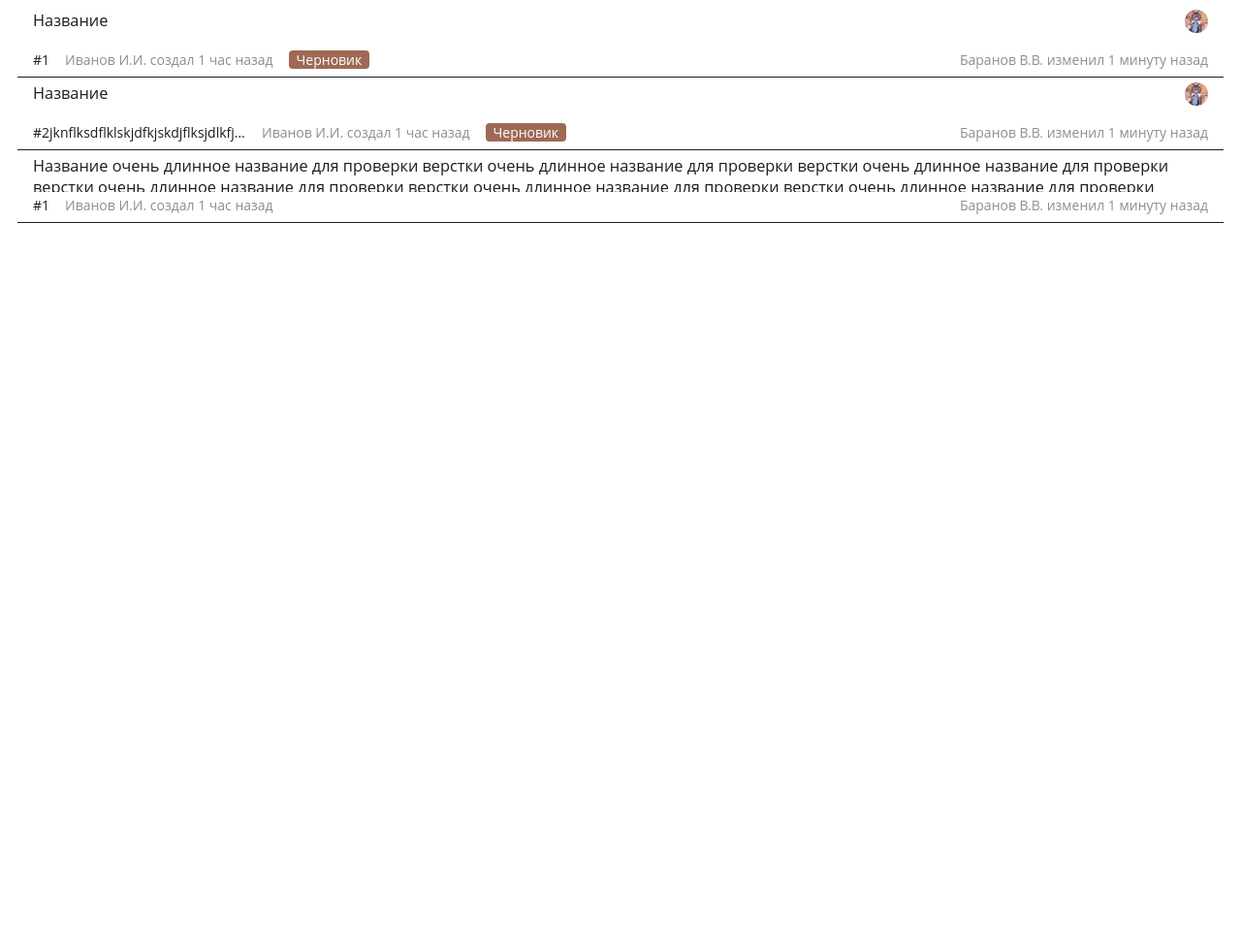
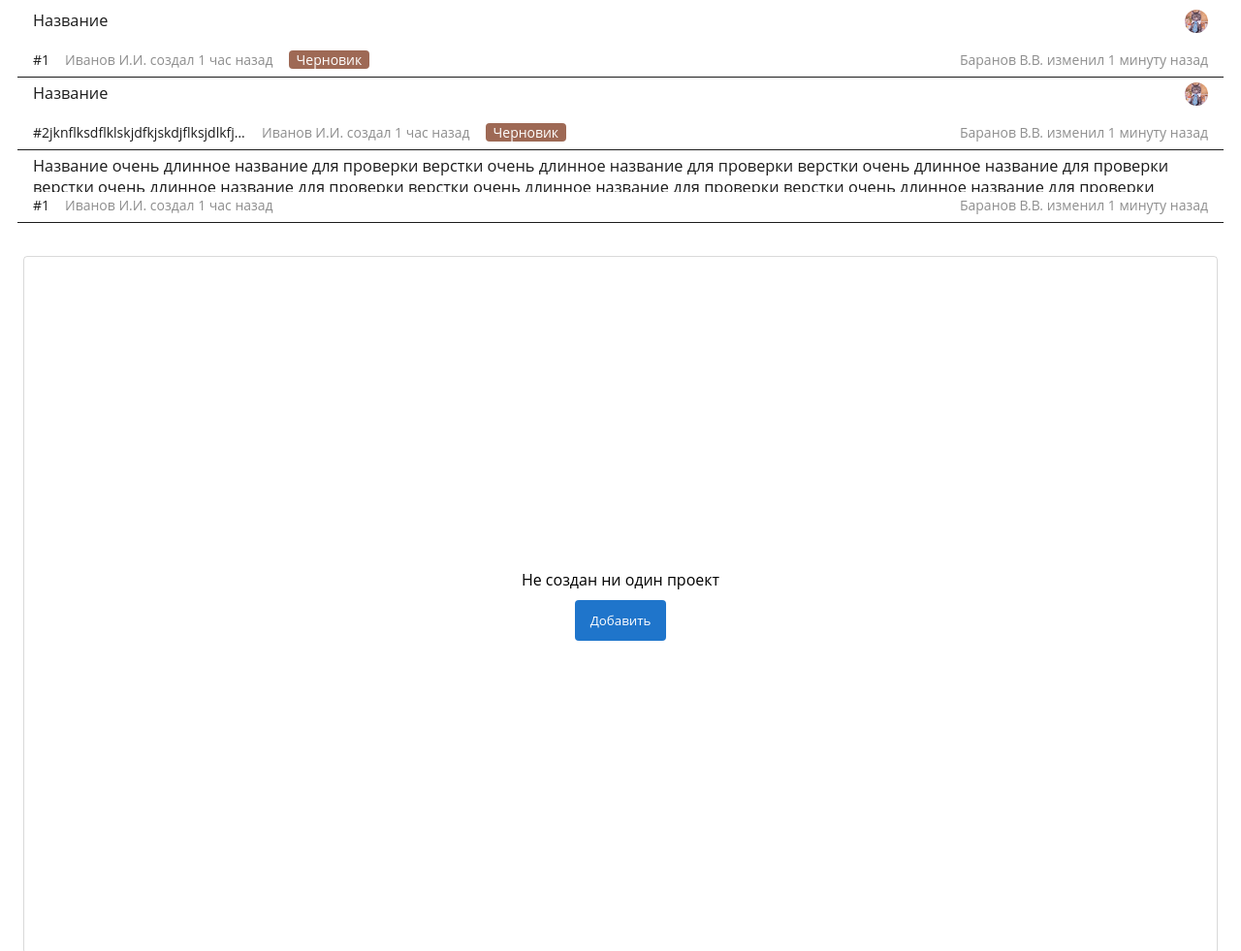
Before and after one commit to veryGoodOffDev/lesson2, a website built with webpack: page src/index.html in a window 1280 px wide. Shown: the top 981 px of the page at 97% size. Before the commit the page ends 800 px from the top, so only its background shows below. Built offline with nearby package versions, Linux system fonts and the light colour scheme.

Commit message:
add component emptyPage

```diff
--- a/src/components/EmptyPage/index.js
+++ b/src/components/EmptyPage/index.js
@@ -1 +1,21 @@
 import './style.scss';
+
+export const createEmptyPage = (text) => {
+    const noTasksContainer = document.createElement('div'),
+          noTasksInner = document.createElement('div'),
+          noTasksTitle = document.createElement('p'),
+          noTasksBtn = document.createElement('button');
+
+          noTasksContainer.className = 'no-tasks__page'
+          noTasksInner.className = 'no-tasks__page-inner'
+          noTasksTitle.className = 'no-tasks__title'
+
+          noTasksTitle.textContent = text
+          noTasksBtn.className = 'no-tasks__btn'
+          noTasksBtn.textContent = 'Добавить'
+
+          noTasksContainer.append(noTasksInner)
+          noTasksInner.append(noTasksTitle, noTasksBtn)
+
+          return noTasksContainer
+}
--- a/src/components/EmptyPage/style.scss
+++ b/src/components/EmptyPage/style.scss
@@ -0,0 +1,28 @@
+@import '@/scss/index.scss';
+.no-tasks {
+    &__page {
+        margin: 24px;
+        max-width: 100%;
+        height: 100%;
+        border:1px solid $border-color-default;
+        border-radius: 4px;
+        display: flex;
+        align-items: center;
+        &-inner {
+            text-align: center;
+            margin: 0 auto;
+        }
+    }
+    &__btn {
+        margin-top: 10px;
+        padding: 12px 16px;
+        cursor: pointer;
+        color: $font-color-secondary;
+        background-color: $bg-color-primary;
+        border: none;
+        border-radius: 4px;
+    }
+    &__btn:hover {
+        background-color: $bg-color-primary-hover;
+    }
+}
--- a/src/components/ItemList/index.js
+++ b/src/components/ItemList/index.js
@@ -15,7 +15,8 @@ export const createItem = (id, title, status, created, edited, number, isProject
           itemBadge = create('span'),
           itemEdited = create('p'),
           itemMenu = create('div'),
-          itemMenuDots = create('span')
+          itemMenuDots = create('span'),
+          itemTooltip = create('span')
 
 
 
@@ -46,7 +47,10 @@ export const createItem = (id, title, status, created, edited, number, isProject
     itemMenu.className = 'item-menu'
     itemMenuDots.className = 'item-menu__dots'
 
-    taskItem.append(itemCard, itemMenu)
+    itemTooltip.className = 'tooltip'
+    itemTooltip.textContent = title
+
+    taskItem.append(itemCard, itemMenu, itemTooltip)
     itemCard.append(itemHead, cardBody)
     itemMenu.append(itemMenuDots)
     if (!isProject) {
--- a/src/components/ItemList/style.scss
+++ b/src/components/ItemList/style.scss
@@ -11,11 +11,48 @@
     border-bottom: 1px solid $border-color-active;
     padding: 0 16px 8px;
     margin: 5px 0;
+    position: relative;
   }
   &-item:hover .item-menu{
       display: block;
   }
 }
+.tooltip {
+    position: absolute;
+    display: none;
+    left: 50%;
+    top: 90%;
+    max-width: 400px;
+    padding: 16px;
+    box-shadow: 0px 0px 4px rgba(0, 0, 0, 0.25);
+    background-color: $bg-color-secondary;
+    z-index: 1;
+    transform: translate(-50%, 0);
+    border-radius: 4px;
+    &::before {
+        content:'';
+        position:absolute;
+        width:22px;
+        height:22px;
+        left:50%;
+        top: -22px;
+        transform:translate(-50%,50%) rotate(45deg);
+        background-color: $bg-color-secondary;
+        box-shadow: 0px 0px 4px rgba(0, 0, 0, 0.25);
+    }
+    &::after {
+      content:'';
+      position:absolute;
+      width:35px;
+      height:15px;
+      left:50%;
+      top: -6px;
+      transform:translate(-50%,50%);
+      background-color: $bg-color-secondary;
+  }
+
+    }
+
 
 .item-card {
   width: 100%;
@@ -30,6 +67,9 @@
     text-overflow:ellipsis;
     word-wrap: nowrap;
   }
+  // &__title:hover .tooltip {
+  //   display: block;
+  // }
   &__number {
     display: inline-block;
     margin-right: 16px;
@@ -48,6 +88,9 @@
   &__head {
     display: flex;
     justify-content: space-between;
+  }
+  &__head:hover .tooltip {
+    display: block;
   }
 }
 
--- a/src/js/helpers.js
+++ b/src/js/helpers.js
@@ -1,13 +1,22 @@
 import { createItem } from "../components/ItemList";
 import { items } from "./fakeApi";
+import { createEmptyPage } from "../components/EmptyPage";
 const app = document.querySelector("#app");
+const create = document.createElement.bind(document);
 
-const create = document.createElement.bind(document);
-const createSection = () => {
+const createWrapper = () => {
+  const wrapper = create("div");
+  wrapper.className = "wrapper";
+  return wrapper;
+};
+const wrapper = createWrapper();
+
+const createSection = (name) => {
   const tasks = create("section");
-  tasks.className = "tasks";
+  tasks.className = name;
   return tasks;
 };
+
 const ctreateContainer = () => {
   const taskList = create("ul");
   taskList.className = "task__list";
@@ -15,12 +24,28 @@ const ctreateContainer = () => {
 };
 
 export const renderTaskList = () => {
-    const section = createSection();
-    const container = ctreateContainer();
-    app.append(section)
-    section.append(container)
-    items.forEach((item) => {
-        const taskItem = createItem(item.id, item.title, item.status, item.created, item.edited, item.number, item.isProject)
-         container.append(taskItem)
-     })
+  const section = createSection("tasks");
+  const container = ctreateContainer();
+  app.append(wrapper);
+  wrapper.append(section);
+  section.append(container);
+  items.forEach((item) => {
+    const taskItem = createItem(
+      item.id,
+      item.title,
+      item.status,
+      item.created,
+      item.edited,
+      item.number,
+      item.isProject
+    );
+    container.append(taskItem);
+  });
 };
+
+export const renderEmptyPage = () => {
+  const section = createSection('no-tasks')
+  const emptyPage = createEmptyPage('Не создан ни один проект')
+  wrapper.append(section)
+  section.append(emptyPage)
+}
--- a/src/js/index.js
+++ b/src/js/index.js
@@ -1,3 +1,4 @@
 import '@/scss/index.scss';
-import { renderTaskList } from './helpers';
+import { renderTaskList, renderEmptyPage } from './helpers';
 renderTaskList()
+renderEmptyPage('Не создан ни один проект')
--- a/src/scss/index.scss
+++ b/src/scss/index.scss
@@ -60,3 +60,7 @@ $font-color-disabled: #8e8e8e;
   height: 24px;
   border-radius: 50%;
 }
+
+.no-tasks {
+  height: 90vh;
+}
```
Also changed, not shown: src/js/fakeApi.js (+20 -23 lines), src/components/Navigation/stylse.scss (added).
